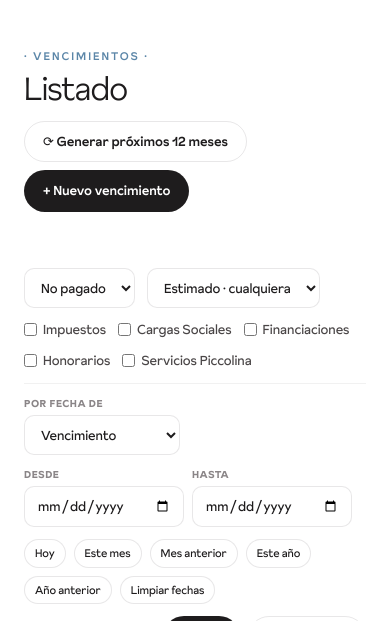
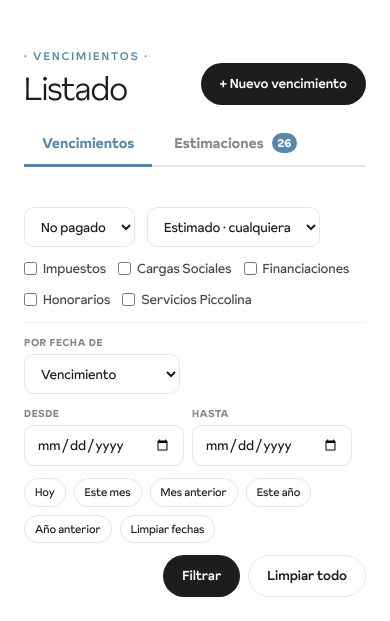
Before and after one commit to facumorala/piccolina-vencimientos, a Flask app: page /vencimientos/ in a window 390 px wide; the page is wider, and only the part inside the window is pictured. Shown: the part 94-715 px from the top of that part. Run offline with Flask 3, Linux system fonts and the light colour scheme; the visitor is signed in with stand-in values (Sample User, id 1); data comes from the database, SQL or seed files in the repository; data that the repository does not hold is empty; some libraries are stand-ins or nearby versions.

Commit message:
feat(vencimientos): separar estimaciones del presente y arreglar deuda pendiente
- Home: "pendiente" ahora suma solo vencido + mes en curso (no el futuro
  estimado, que inflaba el numero). "Datos por completar" tambien se acota
  al presente.
- Generador: horizonte rodante baja de 12 meses a 1 (mes actual + proximo).
- Listado: dos solapas — "Vencimientos" (presente) y "Estimaciones" (mes
  proximo), separadas por fecha. Boton "Confirmar" abre la edicion con foco
  en el monto.
- Boton "Limpiar proyecciones viejas": borra las copias estimadas sobrantes
  del horizonte viejo (recurrentes, sin pagar, sin plan, > mes proximo),
  mostrando el conteo antes de borrar.

Co-Authored-By: Claude Opus 4.8 (1M context) <noreply@anthropic.com>

```diff
--- a/app/routes/vencimientos.py
+++ b/app/routes/vencimientos.py
@@ -38,55 +38,74 @@ def list_view():
     rango_activo = (f_fecha_desde or f_fecha_hasta) and f_fecha_tipo in ("vencimiento", "pago")
     periodo_activo = f_fecha_tipo == "periodo" and f_periodo_texto
 
+    # ── Solapa activa: 'vencimientos' (presente) | 'estimaciones' (lo que viene) ──
+    vista = request.args.get("vista", "vencimientos")
+    if vista not in ("vencimientos", "estimaciones"):
+        vista = "vencimientos"
+
+    # Inicio del mes próximo (frontera entre "presente" y "estimaciones").
+    primer_dia_mes_actual = hoy.replace(day=1)
+    if primer_dia_mes_actual.month == 12:
+        inicio_mes_proximo = primer_dia_mes_actual.replace(year=primer_dia_mes_actual.year + 1, month=1)
+    else:
+        inicio_mes_proximo = primer_dia_mes_actual.replace(month=primer_dia_mes_actual.month + 1)
+
     q = db.query(Vencimiento)
 
     if f_categoria:
         q = q.filter(Vencimiento.categoria.in_(f_categoria))
     if f_tipo:
         q = q.filter(Vencimiento.tipo == f_tipo)
-    if f_estimado == "si":
-        q = q.filter((Vencimiento.monto_estimado.is_(True)) | (Vencimiento.fecha_estimada.is_(True)))
-    elif f_estimado == "no":
-        q = q.filter(Vencimiento.monto_estimado.is_(False), Vencimiento.fecha_estimada.is_(False))
 
-    # Filtros de fecha (rango por vencimiento / pago / texto de período)
-    if f_fecha_tipo == "vencimiento":
-        if f_fecha_desde:
-            q = q.filter(Vencimiento.fecha_vencimiento >= f_fecha_desde)
-        if f_fecha_hasta:
-            q = q.filter(Vencimiento.fecha_vencimiento <= f_fecha_hasta)
-    elif f_fecha_tipo == "pago":
-        if f_fecha_desde:
-            q = q.filter(Vencimiento.fecha_pago >= f_fecha_desde)
-        if f_fecha_hasta:
-            q = q.filter(Vencimiento.fecha_pago <= f_fecha_hasta)
-    elif f_fecha_tipo == "periodo" and f_periodo_texto:
-        q = q.filter(Vencimiento.periodo_facturado.ilike(f"%{f_periodo_texto}%"))
+    if vista == "estimaciones":
+        # Solapa "Estimaciones": lo que viene (mes próximo en adelante), sin pagar.
+        # Es su propio recorte temporal → ignora los filtros de estado / estimado /
+        # fecha del form (salvo categoría, que sí sigue aplicando arriba).
+        q = q.filter(
+            Vencimiento.pagado.is_(False),
+            Vencimiento.plan_id.is_(None) | Vencimiento.plan_cuota_nro.isnot(None),
+            Vencimiento.fecha_vencimiento >= inicio_mes_proximo,
+        )
+    else:
+        if f_estimado == "si":
+            q = q.filter((Vencimiento.monto_estimado.is_(True)) | (Vencimiento.fecha_estimada.is_(True)))
+        elif f_estimado == "no":
+            q = q.filter(Vencimiento.monto_estimado.is_(False), Vencimiento.fecha_estimada.is_(False))
 
-    # Estado
-    if f_estado == "pagado":
-        q = q.filter(Vencimiento.pagado.is_(True))
-    elif f_estado == "en_plan":
-        q = q.filter(Vencimiento.plan_id.isnot(None), Vencimiento.plan_cuota_nro.is_(None))
-    elif f_estado == "no_pagado":
-        if rango_activo or periodo_activo:
-            # Hay filtro de fecha activo → respetar el rango, solo filtrar por no pagado.
-            q = q.filter(
-                Vencimiento.pagado.is_(False),
-                Vencimiento.plan_id.is_(None) | Vencimiento.plan_cuota_nro.isnot(None),
-            )
-        else:
-            # Default sin filtro de fecha: lo no pagado del mes en curso + atrasado.
-            primer_dia_mes = hoy.replace(day=1)
-            if primer_dia_mes.month == 12:
-                fin_mes = primer_dia_mes.replace(year=primer_dia_mes.year + 1, month=1)
+        # Filtros de fecha (rango por vencimiento / pago / texto de período)
+        if f_fecha_tipo == "vencimiento":
+            if f_fecha_desde:
+                q = q.filter(Vencimiento.fecha_vencimiento >= f_fecha_desde)
+            if f_fecha_hasta:
+                q = q.filter(Vencimiento.fecha_vencimiento <= f_fecha_hasta)
+        elif f_fecha_tipo == "pago":
+            if f_fecha_desde:
+                q = q.filter(Vencimiento.fecha_pago >= f_fecha_desde)
+            if f_fecha_hasta:
+                q = q.filter(Vencimiento.fecha_pago <= f_fecha_hasta)
+        elif f_fecha_tipo == "periodo" and f_periodo_texto:
+            q = q.filter(Vencimiento.periodo_facturado.ilike(f"%{f_periodo_texto}%"))
+
+        # Estado
+        if f_estado == "pagado":
+            q = q.filter(Vencimiento.pagado.is_(True))
+        elif f_estado == "en_plan":
+            q = q.filter(Vencimiento.plan_id.isnot(None), Vencimiento.plan_cuota_nro.is_(None))
+        elif f_estado == "no_pagado":
+            if rango_activo or periodo_activo:
+                # Hay filtro de fecha activo → respetar el rango, solo filtrar por no pagado.
+                q = q.filter(
+                    Vencimiento.pagado.is_(False),
+                    Vencimiento.plan_id.is_(None) | Vencimiento.plan_cuota_nro.isnot(None),
+                )
             else:
-                fin_mes = primer_dia_mes.replace(month=primer_dia_mes.month + 1)
-            q = q.filter(
-                Vencimiento.pagado.is_(False),
-                Vencimiento.plan_id.is_(None) | Vencimiento.plan_cuota_nro.isnot(None),
-                (Vencimiento.fecha_vencimiento < fin_mes) | (Vencimiento.fecha_vencimiento.is_(None)),
-            )
+                # Default sin filtro de fecha: lo no pagado del mes en curso + atrasado.
+                # (El mes próximo en adelante NO aparece acá — vive en la solapa Estimaciones.)
+                q = q.filter(
+                    Vencimiento.pagado.is_(False),
+                    Vencimiento.plan_id.is_(None) | Vencimiento.plan_cuota_nro.isnot(None),
+                    (Vencimiento.fecha_vencimiento < inicio_mes_proximo) | (Vencimiento.fecha_vencimiento.is_(None)),
+                )
 
     # Ordenar: más vencidos primero (fechas viejas), luego nulls al final
     q = q.order_by(Vencimiento.fecha_vencimiento.asc().nullslast(), Vencimiento.id.desc())
@@ -176,8 +195,35 @@ def list_view():
         (Vencimiento.monto_estimado.is_(True)) | (Vencimiento.fecha_estimada.is_(True)),
     ).order_by(Vencimiento.fecha_vencimiento.asc()).all()
 
+    # ── Contador de la solapa "Estimaciones": lo que viene (mes próximo +), sin pagar ──
+    n_estimaciones = db.query(Vencimiento).filter(
+        Vencimiento.pagado.is_(False),
+        Vencimiento.plan_id.is_(None) | Vencimiento.plan_cuota_nro.isnot(None),
+        Vencimiento.fecha_vencimiento >= inicio_mes_proximo,
+    ).count()
+
+    # ── Proyecciones viejas a limpiar (sobrantes del horizonte de 12 meses) ──
+    # Estimaciones recurrentes sueltas, sin pagar, más allá del mes próximo. Son
+    # copias auto-generadas que ya nadie confirmó. Se cuentan acá para mostrar el
+    # número en el botón de limpieza ANTES de borrar nada.
+    if inicio_mes_proximo.month == 12:
+        inicio_proyecciones_viejas = inicio_mes_proximo.replace(year=inicio_mes_proximo.year + 1, month=1)
+    else:
+        inicio_proyecciones_viejas = inicio_mes_proximo.replace(month=inicio_mes_proximo.month + 1)
+    n_proyecciones_viejas = db.query(Vencimiento).filter(
+        Vencimiento.pagado.is_(False),
+        Vencimiento.plan_id.is_(None),
+        Vencimiento.es_recurrente.is_(True),
+        Vencimiento.fecha_estimada.is_(True),
+        Vencimiento.monto_estimado.is_(True),
+        Vencimiento.fecha_vencimiento >= inicio_proyecciones_viejas,
+    ).count()
+
     return render_template(
         "vencimientos/list.html",
+        vista=vista,
+        n_estimaciones=n_estimaciones,
+        n_proyecciones_viejas=n_proyecciones_viejas,
         agrupados=agrupados,
         subtotales=subtotales,
         fechas_estimadas_por_cat=fechas_estimadas_por_cat,
@@ -208,16 +254,63 @@ _NOMBRE_MES_ES = ["", "enero", "febrero", "marzo", "abril", "mayo", "junio",
 @bp.route("/generar-mes-proximo", methods=["POST"])
 @login_required
 def generar_mes_proximo():
-    """Completa el horizonte rodante de 12 meses (botón manual)."""
+    """Asegura que cada recurrente tenga cargado el mes actual + el próximo (botón manual)."""
     from services.generador import asegurar_horizonte_completo
     try:
         n = asegurar_horizonte_completo()
         if n:
-            flash(f"Se crearon {n} vencimientos estimados para completar 12 meses adelante.", "success")
+            flash(f"Se crearon {n} estimaciones del mes próximo.", "success")
         else:
-            flash("Todos los recurrentes ya tienen sus 12 meses cargados.", "success")
+            flash("Todos los recurrentes ya tienen el mes próximo cargado.", "success")
     except Exception as e:
         flash(f"Error generando: {e}", "error")
+    return redirect_back("vencimientos.list_view")
+
+
+# ─── Limpieza de proyecciones viejas (sobrantes del horizonte de 12 meses) ───
+
+@bp.route("/limpiar-proyecciones-viejas", methods=["POST"])
+@login_required
+def limpiar_proyecciones_viejas():
+    """
+    Borra las estimaciones recurrentes sueltas, sin pagar, de más allá del mes
+    próximo. Son las copias auto-generadas por el horizonte viejo (12 meses) que
+    nadie confirmó. Conservador: solo toca filas que siguen 100% estimadas
+    (monto y fecha estimados), recurrentes, sin plan y no pagadas. No toca nada
+    confirmado, pagado, esporádico ni cuotas de financiación.
+    """
+    db = get_db()
+    hoy = today_ar()
+
+    # Inicio del mes actual + 2 (= todo lo posterior al mes próximo).
+    primer_dia_mes_actual = hoy.replace(day=1)
+    if primer_dia_mes_actual.month == 12:
+        inicio_mes_proximo = primer_dia_mes_actual.replace(year=primer_dia_mes_actual.year + 1, month=1)
+    else:
+        inicio_mes_proximo = primer_dia_mes_actual.replace(month=primer_dia_mes_actual.month + 1)
+    if inicio_mes_proximo.month == 12:
+        inicio_limpieza = inicio_mes_proximo.replace(year=inicio_mes_proximo.year + 1, month=1)
+    else:
+        inicio_limpieza = inicio_mes_proximo.replace(month=inicio_mes_proximo.month + 1)
+
+    a_borrar = db.query(Vencimiento).filter(
+        Vencimiento.pagado.is_(False),
+        Vencimiento.plan_id.is_(None),
+        Vencimiento.es_recurrente.is_(True),
+        Vencimiento.fecha_estimada.is_(True),
+        Vencimiento.monto_estimado.is_(True),
+        Vencimiento.fecha_vencimiento >= inicio_limpieza,
+    ).all()
+
+    n = len(a_borrar)
+    for v in a_borrar:
+        db.delete(v)
+    db.commit()
+    _log_actividad(db, "limpiar", None, None, f"Limpió {n} proyecciones estimadas viejas")
+    if n:
+        flash(f"Listo: borré {n} proyecciones estimadas viejas. El presente quedó prolijo.", "success")
+    else:
+        flash("No había proyecciones viejas para limpiar.", "success")
     return redirect_back("vencimientos.list_view")
 
 
@@ -295,7 +388,7 @@ def nuevo():
         db.commit()
         _log_actividad(db, "crear", v.id, None, f"Cargó: {v.concepto}")
 
-        # Si es recurrente y tiene fecha, generar los 11 meses siguientes (estimados).
+        # Si es recurrente y tiene fecha, anticipar solo el mes próximo (estimado).
         n_horizonte = 0
         if v.es_recurrente and not v.pausado and v.fecha_vencimiento:
             from services.generador import generar_horizonte_desde
@@ -305,7 +398,7 @@ def nuevo():
                 print(f"[nuevo] No se pudo generar horizonte para {v.id}: {e}", flush=True)
 
         if n_horizonte:
-            flash(f"Vencimiento creado + {n_horizonte} meses estimados cargados a futuro.", "success")
+            flash("Vencimiento creado. Dejé el mes próximo como estimación (lo ves en la solapa Estimaciones).", "success")
         else:
             flash("Vencimiento creado.", "success")
         return redirect_back("vencimientos.list_view")
--- a/app/services/scheduler.py
+++ b/app/services/scheduler.py
@@ -71,7 +71,7 @@ def start_scheduler():
 # ─── Jobs ─────────────────────────────────────────────────────────────────────
 
 def _job_generador_mensual():
-    """Día 1 de cada mes — completa el horizonte rodante de 12 meses."""
+    """Día 1 de cada mes — asegura que cada recurrente tenga el mes actual + el próximo."""
     try:
         from services.generador import asegurar_horizonte_completo
         n = asegurar_horizonte_completo()
--- a/app/templates/home.html
+++ b/app/templates/home.html
@@ -30,7 +30,7 @@
 
   {# ── KPI strip: 4 KPIs clickeables ──────────────────────────────────── #}
   {% set kpis = [
-    {'eyebrow': 'PENDIENTE', 'value_html': pendiente_total | money, 'hint': 'sin pagar', 'href': url_for('vencimientos.list_view', estado='no_pagado')},
+    {'eyebrow': 'PENDIENTE', 'value_html': pendiente_total | money, 'hint': 'vencido + este mes', 'href': url_for('vencimientos.list_view', estado='no_pagado')},
     {'eyebrow': 'VENCIDO',   'value_html': '<span style="color: #8B1B1B;">' ~ (vencido_total | money) ~ '</span>', 'hint': 'pago atrasado', 'href': url_for('vencimientos.list_view', estado='no_pagado')},
     {'eyebrow': 'ESTA SEMANA', 'value_html': esta_semana | money, 'hint': 'próximos 7 días', 'href': url_for('vencimientos.list_view', estado='no_pagado')},
     {'eyebrow': 'DATOS POR COMPLETAR', 'value_html': datos_faltantes_total | string, 'hint': 'estimados o faltantes', 'href': url_for('vencimientos.list_view', estimado='si')},
--- a/app/templates/vencimientos/list.html
+++ b/app/templates/vencimientos/list.html
@@ -3,27 +3,50 @@
 
 {% block content %}
   {# ── Page header ─────────────────────────────────────────────────────── #}
-  <section class="pt-12 pb-6">
+  <section class="pt-12 pb-2">
     <div class="flex items-end justify-between flex-wrap gap-4">
       <div>
         <div class="smcaps mb-2" style="color: var(--brand);">· VENCIMIENTOS ·</div>
-        <h1 class="huge" style="font-size: clamp(32px, 4vw, 48px);">Listado</h1>
+        <h1 class="huge" style="font-size: clamp(32px, 4vw, 48px);">
+          {% if vista == 'estimaciones' %}Estimaciones{% else %}Listado{% endif %}
+        </h1>
       </div>
       <div class="flex gap-2 flex-wrap">
-        <form method="post" action="{{ url_for('vencimientos.generar_mes_proximo') }}"
-              onsubmit="return confirm('¿Completar el horizonte de los próximos 12 meses ahora?');">
-          <button class="btn btn-ghost" type="submit" title="Crea copias estimadas hasta cubrir 12 meses adelante para todos los recurrentes">
-            ⟳ Generar próximos 12 meses
+        {% if vista == 'estimaciones' and n_proyecciones_viejas %}
+          <button class="btn btn-ghost" type="button" onclick="abrirModalLimpiar()"
+                  title="Borra proyecciones estimadas de meses lejanos que sobraron del sistema viejo">
+            🧹 Limpiar proyecciones viejas ({{ n_proyecciones_viejas }})
           </button>
-        </form>
+        {% endif %}
         <button class="btn btn-primary" type="button"
                 onclick="abrirVtoNuevo()">+ Nuevo vencimiento</button>
       </div>
     </div>
+
+    {# ── Solapas: Vencimientos (presente) / Estimaciones (lo que viene) ──── #}
+    <div class="solapas">
+      <a href="{{ url_for('vencimientos.list_view') }}"
+         class="solapa {{ 'solapa-activa' if vista != 'estimaciones' else '' }}">
+        Vencimientos
+      </a>
+      <a href="{{ url_for('vencimientos.list_view', vista='estimaciones') }}"
+         class="solapa {{ 'solapa-activa' if vista == 'estimaciones' else '' }}">
+        Estimaciones{% if n_estimaciones %} <span class="solapa-badge">{{ n_estimaciones }}</span>{% endif %}
+      </a>
+    </div>
   </section>
 
-  {# ── Banner global: estimados del mes en curso ───────────────────────── #}
-  {% if estimados_mes %}
+  {% if vista == 'estimaciones' %}
+    {# Ayuda contextual de la solapa Estimaciones #}
+    <p class="text-[13px] mb-4" style="color: var(--ink-2); max-width: 640px;">
+      Esto es <strong>lo que viene el mes próximo</strong> — todavía sin confirmar.
+      Cuando llegue la factura real, tocá <strong>Confirmar</strong> y se carga con el
+      monto y la fecha exactos. No cuenta como deuda hasta que sea del mes en curso.
+    </p>
+  {% endif %}
+
+  {# ── Banner global: estimados del mes en curso (solo en la solapa Vencimientos) ── #}
+  {% if vista != 'estimaciones' and estimados_mes %}
     <div class="banner-estimados" onclick="abrirModalEstimadosMes()" role="button" tabindex="0"
          onkeypress="if(event.key==='Enter'){abrirModalEstimadosMes()}"
          title="Click para revisar y confirmar uno por uno">
@@ -38,10 +61,10 @@
     </div>
   {% endif %}
 
-  {# ── Filtros ─────────────────────────────────────────────────────────── #}
+  {# ── Filtros (no aplican en la solapa Estimaciones) ──────────────────── #}
   <form id="form-filtros" method="get"
         class="pb-6 border-b"
-        style="border-color: var(--rule);">
+        style="border-color: var(--rule); {% if vista == 'estimaciones' %}display: none;{% endif %}">
 
     {# Fila 1: estado / estimado / categorías #}
     <div class="flex flex-wrap items-center gap-3 mb-3">
@@ -212,7 +235,14 @@
 
   {# ── Listado agrupado ────────────────────────────────────────────────── #}
   {% if not agrupados %}
-    <p class="pt-8" style="color: var(--ink-3);">No hay vencimientos con estos filtros.</p>
+    {% if vista == 'estimaciones' %}
+      <p class="pt-8" style="color: var(--ink-3);">
+        No hay nada estimado para el mes próximo. Todo lo que viene ya está confirmado
+        o todavía no se generó.
+      </p>
+    {% else %}
+      <p class="pt-8" style="color: var(--ink-3);">No hay vencimientos con estos filtros.</p>
+    {% endif %}
   {% endif %}
 
   {% for cat in categorias %}
@@ -282,7 +312,7 @@
                   'pagado': v.pagado,
                 } | tojson %}
                 {% set es_estimado = (v.monto_estimado or v.fecha_estimada) and not v.pagado %}
-                <tr class="row-{{ semaforo_clase }}{% if es_estimado %} row-estimado{% endif %}">
+                <tr class="row-{{ semaforo_clase }}{% if es_estimado and vista != 'estimaciones' %} row-estimado{% endif %}">
                   <td>
                     <a href="#" onclick='abrirVtoEditar({{ data_vto }}); return false;'
                        style="color: var(--ink); text-decoration: none; font-weight: 500;">
@@ -321,7 +351,11 @@
                     {% endif %}
                   </td>
                   <td style="text-align: right;">
-                    {% if v.pagado %}
+                    {% if vista == 'estimaciones' %}
+                      <button class="btn btn-primary" style="padding: 5px 14px; font-size: 11px;"
+                              onclick='abrirVtoEditar({{ data_vto }}, true)'
+                              title="Cargar el monto y la fecha reales y pasarlo a Vencimientos">Confirmar</button>
+                    {% elif v.pagado %}
                       <button class="btn btn-ghost" style="padding: 5px 12px; font-size: 11px;"
                               onclick='abrirPopoverEditarPago({{ v.id }})'>Editar pago</button>
                     {% else %}
@@ -725,7 +759,53 @@
     </div>
   </div>
 
+  {# ──────────────────────────────────────────────────────────────────── #}
+  {# MODAL: Limpiar proyecciones viejas                                    #}
+  {# ──────────────────────────────────────────────────────────────────── #}
+  <div id="modal-limpiar" class="modal-overlay" style="display: none;">
+    <div class="modal" style="max-width: 460px;">
+      <h2 class="huge mb-3" style="font-size: 22px;">Limpiar proyecciones viejas</h2>
+      <p class="text-[13px] mb-3" style="color: var(--ink-2);">
+        Se van a borrar <strong>{{ n_proyecciones_viejas }}</strong>
+        {{ 'proyecciones estimadas' if n_proyecciones_viejas != 1 else 'proyección estimada' }}
+        de meses lejanos (más allá del mes próximo). Son copias que generó el sistema
+        viejo y que nadie confirmó.
+      </p>
+      <p class="text-[12px] mb-4" style="color: var(--ink-3);">
+        No toca nada confirmado, pagado, ni cuotas de financiación. Solo limpia las
+        estimaciones sueltas a futuro para dejar el presente prolijo.
+      </p>
+      <form method="post" action="{{ url_for('vencimientos.limpiar_proyecciones_viejas') }}">
+        <div class="modal-actions">
+          <button class="btn btn-ghost" type="button" onclick="cerrarModal('modal-limpiar')">Cancelar</button>
+          <button class="btn btn-plum" type="submit">Sí, borrar {{ n_proyecciones_viejas }}</button>
+        </div>
+      </form>
+    </div>
+  </div>
+
   <style>
+    /* Solapas Vencimientos / Estimaciones */
+    .solapas {
+      display: flex; gap: 4px; margin-top: 18px;
+      border-bottom: 2px solid var(--rule);
+    }
+    .solapa {
+      padding: 10px 18px; font-size: 14px; font-weight: 600;
+      color: var(--ink-3); text-decoration: none;
+      border-bottom: 3px solid transparent; margin-bottom: -2px;
+      transition: color 150ms, border-color 150ms;
+      display: inline-flex; align-items: center; gap: 8px;
+    }
+    .solapa:hover { color: var(--ink); }
+    .solapa-activa { color: var(--brand); border-bottom-color: var(--brand); }
+    .solapa-badge {
+      display: inline-flex; align-items: center; justify-content: center;
+      min-width: 20px; height: 20px; padding: 0 6px;
+      background: var(--brand); color: white;
+      border-radius: 999px; font-size: 11px; font-weight: 700;
+    }
+
     .btn-ficha {
       display: inline-block; padding: 0 4px; margin-left: 4px;
       background: transparent; border: 0; cursor: pointer;
@@ -929,12 +1009,16 @@
     }
 
     // ── Modal: editar vencimiento (se llena con los datos del row) ────
+    // modoConfirmar=true viene de la solapa Estimaciones: cambia el título y
+    // pone el foco en el monto para revisar el importe antes de "graduar" la
+    // estimación a vencimiento real.
     let _editarId = null;
-    function abrirVtoEditar(v) {
+    function abrirVtoEditar(v, modoConfirmar) {
       const form = document.getElementById('form-vto');
       form.reset();
       form.action = `/vencimientos/${v.id}/editar`;
-      document.getElementById('modal-vto-titulo').textContent = 'Editar: ' + v.concepto;
+      document.getElementById('modal-vto-titulo').textContent =
+        (modoConfirmar ? 'Confirmar: ' : 'Editar: ') + v.concepto;
       form.categoria.value = v.categoria;
       form.tipo.value = v.tipo;
       form.concepto.value = v.concepto;
@@ -956,7 +1040,16 @@
       _editarEsRecurrente = v.es_recurrente;
       _editarConcepto = v.concepto;
       abrirModal('modal-vto');
+      // En modo confirmar: foco + selección del monto para revisarlo de una.
+      if (modoConfirmar) {
+        setTimeout(() => {
+          if (form.monto) { form.monto.focus(); form.monto.select(); }
+        }, 60);
+      }
     }
+
+    // ── Modal: limpiar proyecciones viejas ─────────────────────────────
+    function abrirModalLimpiar() { abrirModal('modal-limpiar'); }
 
     // ── Selector estructurado de período ───────────────────────────────
     const _MESES_ES_LARGO = ['', 'enero', 'febrero', 'marzo', 'abril', 'mayo', 'junio',
```
Also changed, not shown: app/routes/home.py (+22 -1 lines), app/services/generador.py (+16 -10 lines).
